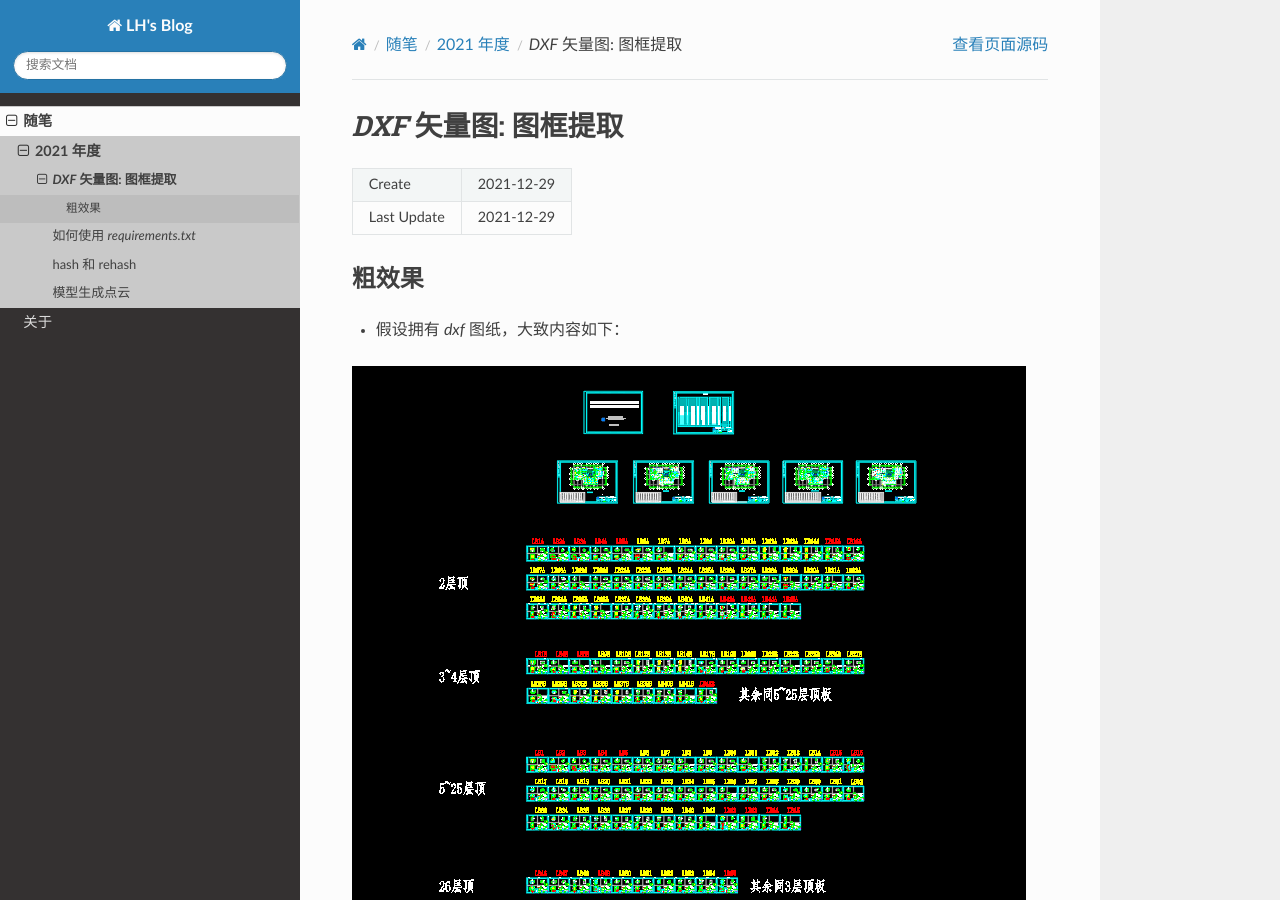
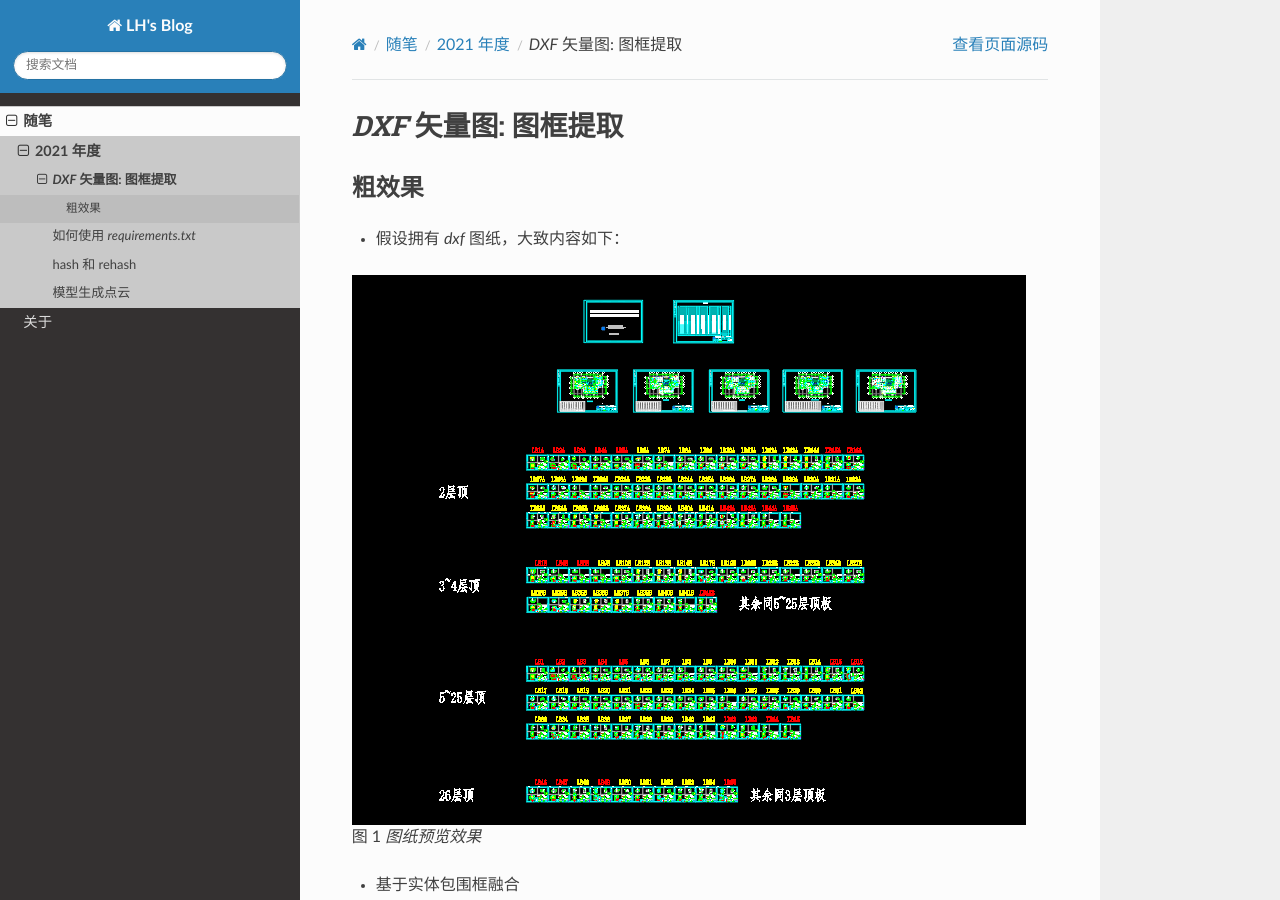
Before and after one commit to Hao-Lan/Hao-Lan, a Sphinx documentation site: the page built from source/essay/2021/dxf_to_pic.rst, in a window 1280 px wide and 900 px high. Built offline with Sphinx 7.4.7 and the Read the Docs theme 2.0.0, drawn with Linux system fonts in a browser that asks for light colours.

Commit message:
docs(add & change): add & change
add and change

```diff
--- a/source/essay/2021/dxf_to_pic.rst
+++ b/source/essay/2021/dxf_to_pic.rst
@@ -1,10 +1,6 @@
 `DXF` 矢量图: 图框提取
 ======================================
 
-==============  =============
- Create          2021-12-29
- Last Update     2021-12-29
-==============  =============
 
 粗效果
 ^^^^^^^^^
--- a/source/essay/2021/how_to_use_requirements.rst
+++ b/source/essay/2021/how_to_use_requirements.rst
@@ -1,10 +1,6 @@
 如何使用 `requirements.txt`
 ===============================
 
-==============  =============
- Create
- Last Update     2021-12-29
-==============  =============
 
 
 
--- a/source/essay/2021/point_could.rst
+++ b/source/essay/2021/point_could.rst
@@ -1,10 +1,6 @@
 模型生成点云
 ============
 
-==============  =============
- Create
- Last Update     2021-12-29
-==============  =============
 
 
 通过 `pythonocc-core` 读取 `ifc` 文件，点云化
--- a/source/essay/2021/sha256.rst
+++ b/source/essay/2021/sha256.rst
@@ -1,10 +1,5 @@
 hash 和 rehash
 ===============
-
-==============  =============
- Create
- Last Update     2021-12-29
-==============  =============
 
 
 起因
```
